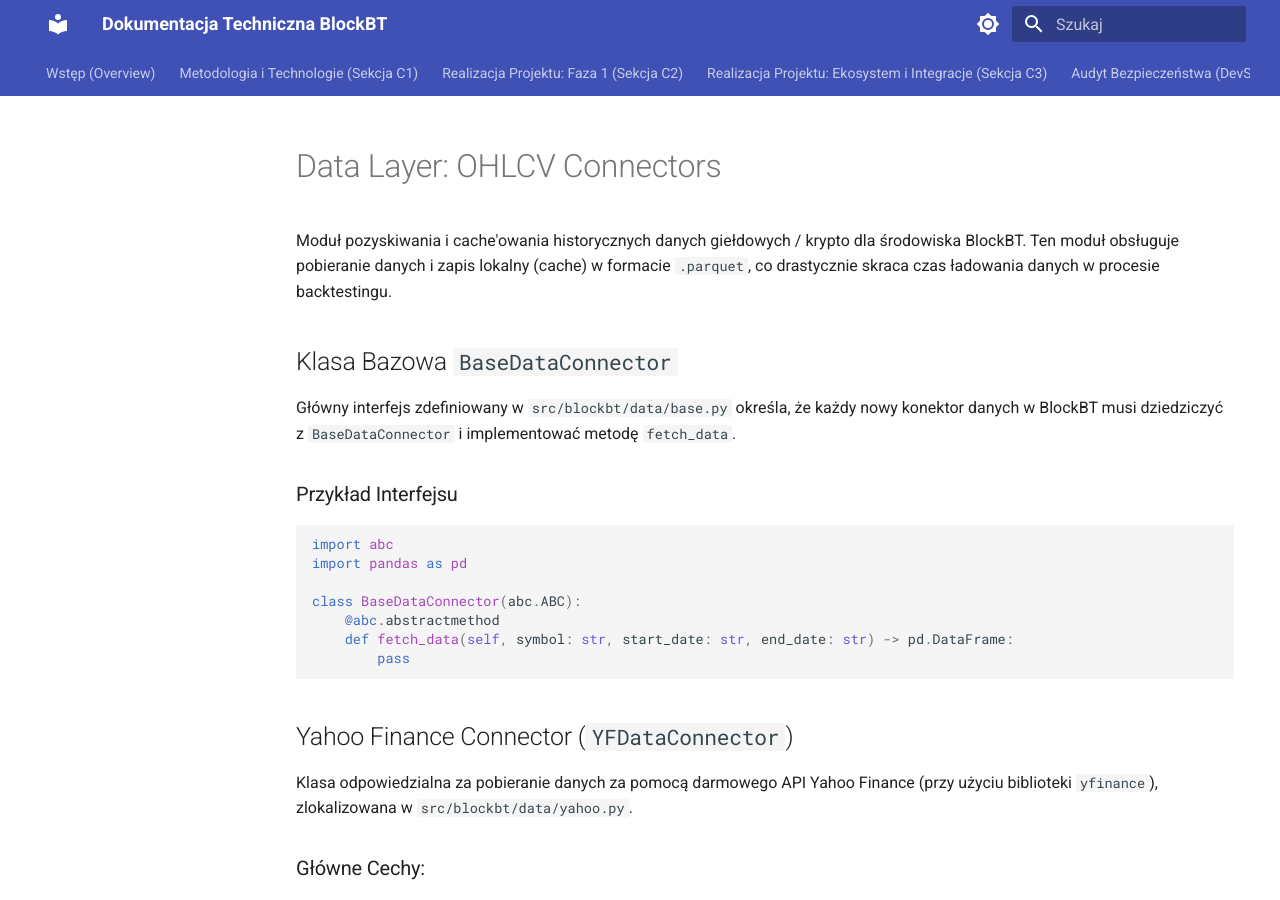
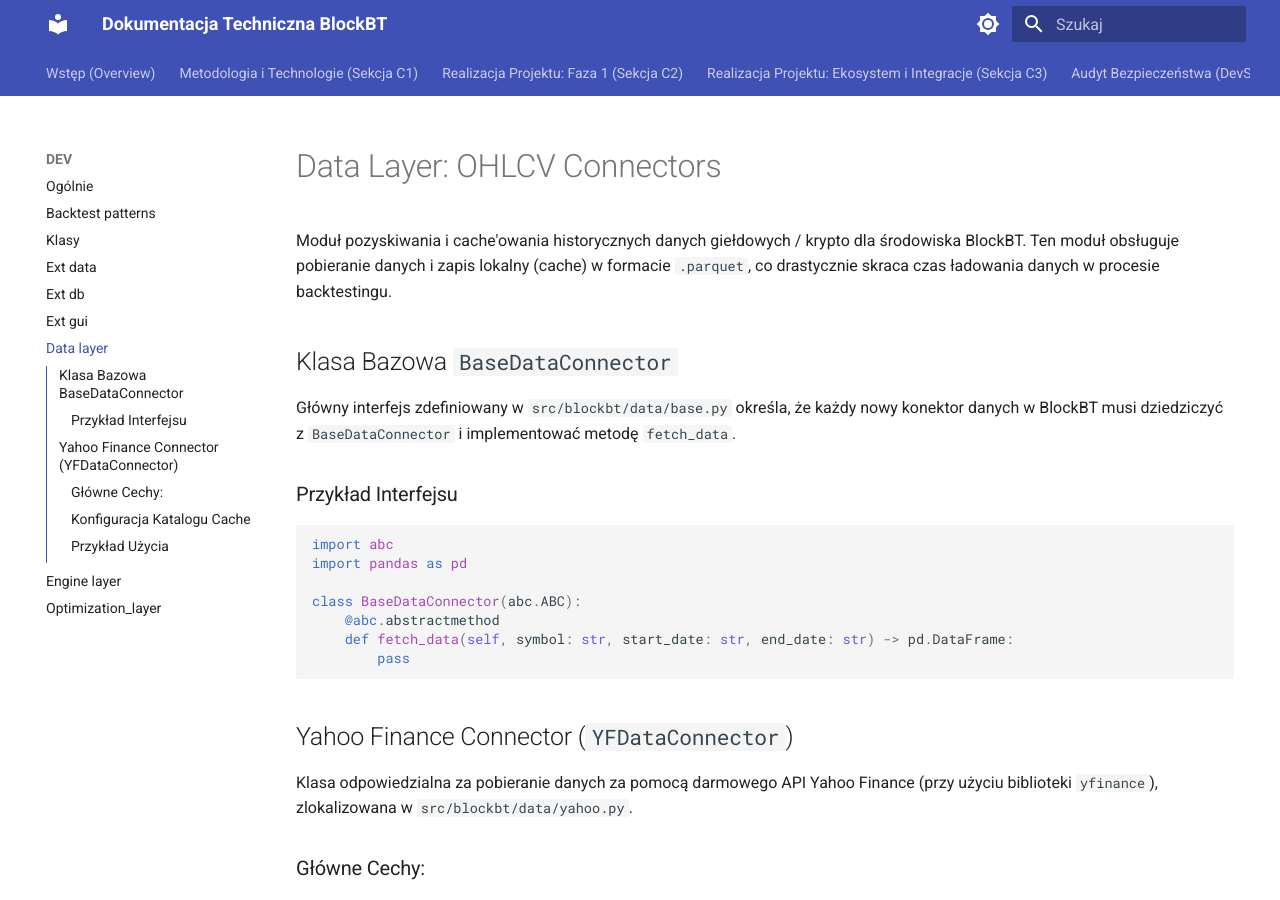
Before and after one commit to zim-jan/BlockBT__, an MkDocs documentation site: the page built from docs/data_layer.md, in a window 1280 px wide and 900 px high. Built offline with MkDocs 1.6.1 and Material for MkDocs 9.7.7, drawn with Linux system fonts in a browser that asks for light colours.

Commit message:
to share

```diff
--- a/mkdocs.yml
+++ b/mkdocs.yml
@@ -61,3 +61,6 @@ nav:
       - Ext data: developer/extending_data.md
       - Ext db: developer/extending_db.md
       - Ext gui: developer/extending_gui.md
+      - Data layer: data_layer.md
+      - Engine layer: engine_layer.md
+      - Optimization_layer: optimization_layer.md
```
Also changed, not shown: README.md (+1 -1 lines), TODO.md (+1 -1 lines), main.py (deleted, +0 -16 lines), 2 other files.
